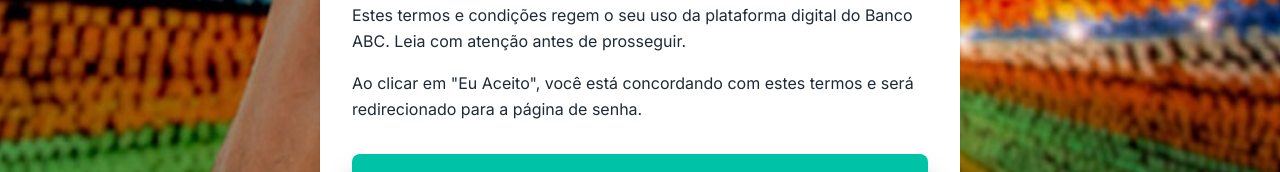
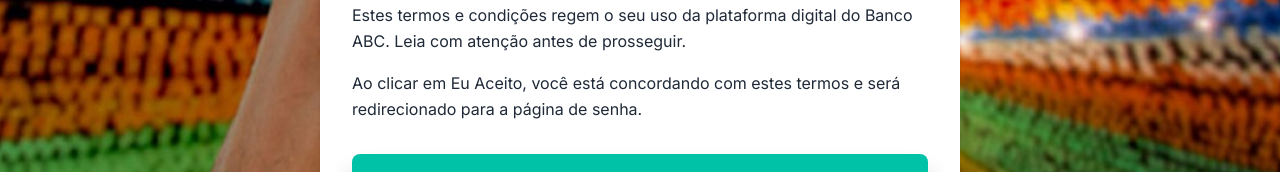
Before and after one commit to KarolineKS/banese, a Next.js app: page /contrato in a window 1280 px wide. Shown: the part 618-790 px from the top of the page. Built offline with nearby package versions, Linux system fonts and the light colour scheme.

Commit message:
Retirando  para build

```diff
--- a/src/app/contrato/page.js
+++ b/src/app/contrato/page.js
@@ -45,7 +45,7 @@ export default function Contract() {
             Estes termos e condições regem o seu uso da plataforma digital do Banco ABC. Leia com atenção antes de prosseguir.
           </p>
           <p className="mb-4">
-            Ao clicar em "Eu Aceito", você está concordando com estes termos e será redirecionado para a página de senha.
+            Ao clicar em Eu Aceito, você está concordando com estes termos e será redirecionado para a página de senha.
           </p>
         </div>
         <div className="flex justify-center">
```
